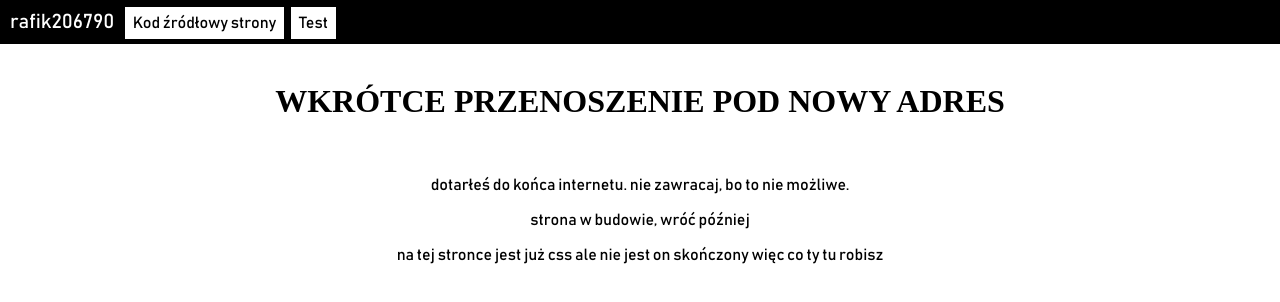
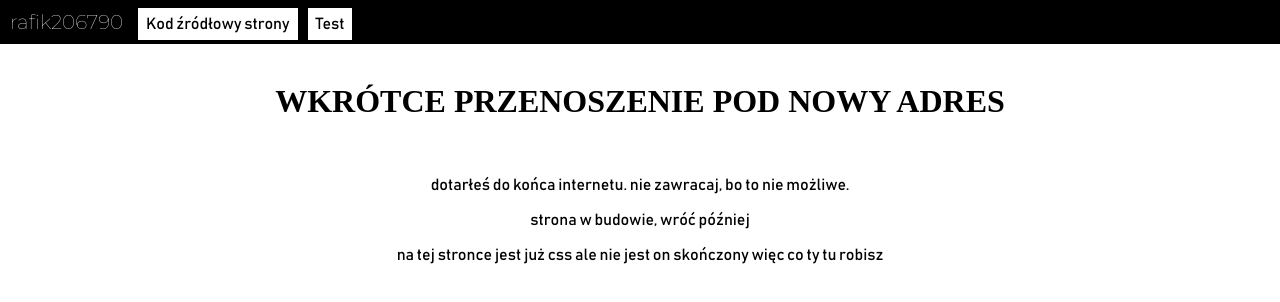
Before and after one commit to rafik206790/rafik206790.github.io, a plain HTML site: page index.html in a window 1280 px wide. Drawn offline with Linux system fonts and the light colour scheme.

Commit message:
Update main.css

```diff
--- a/main.css
+++ b/main.css
@@ -6,7 +6,7 @@
   font-family: Bahnschrift;
 }
 .titletext {
-  font-family: Bahnschrift;
+  font-family: 'Montserrat', sans-serif;
   font-size: 20px;
   background-color: black;
   color: white;
```
